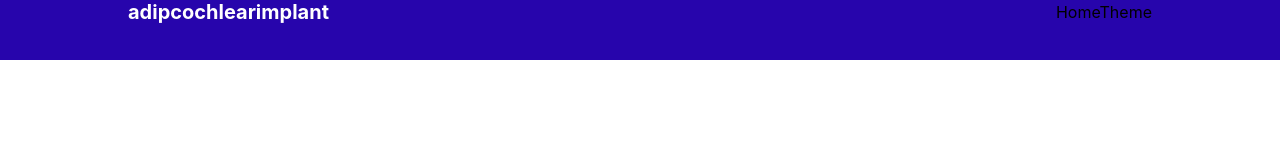
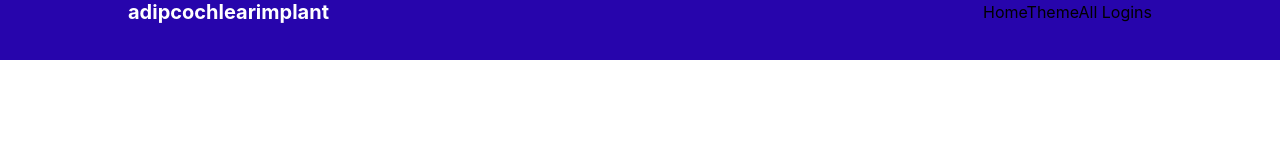
Before and after one commit to AbhilashaGupta16/SIH-OrganicCoders, a React (Create React App) app in the folder client/: page / in a window 1280 px wide. Shown: the top 160 px of the page. Built offline with nearby package versions, Linux system fonts and the light colour scheme.

Commit message:
Added a new link in navbar

```diff
--- a/client/src/components/Navbar.js
+++ b/client/src/components/Navbar.js
@@ -8,6 +8,7 @@ const Navbar = () => {
                 <div>
                     <span >Home</span>
                     <span >Theme</span>
+                    <span >All Logins</span>
                 </div>
             </div>
         </nav>
```
